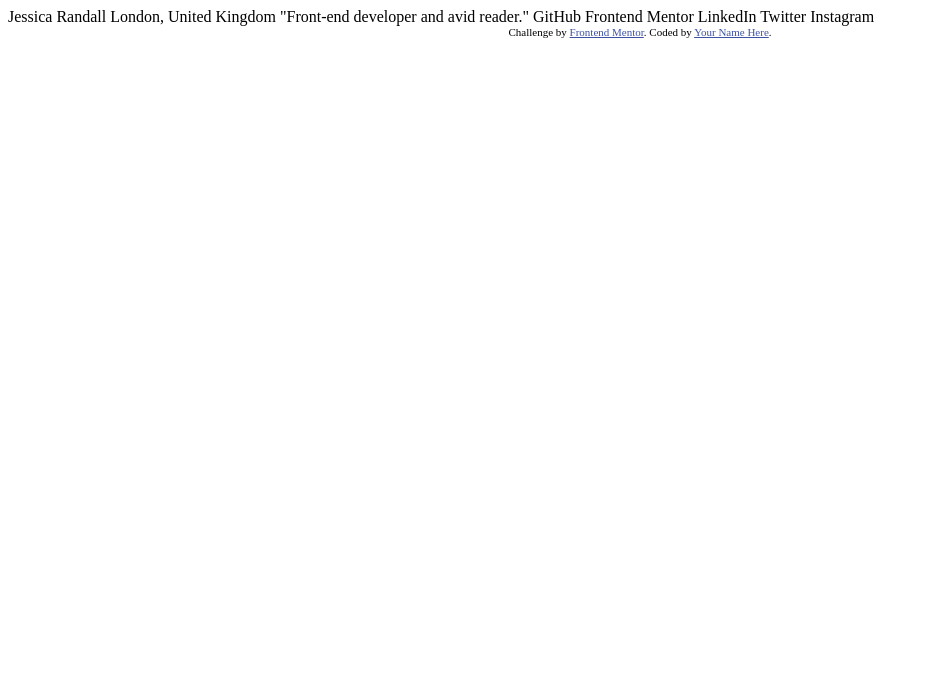
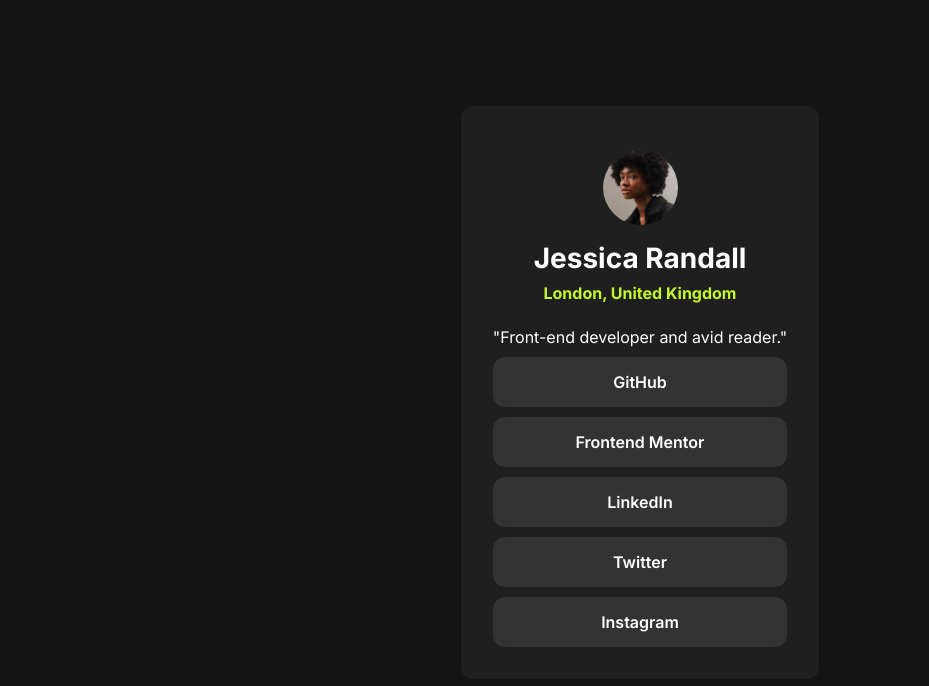
Before and after one commit to Tops9002/friendly-octo-broccoli, a plain HTML site: page index.html in a window 1280 px wide. Shown: the whole page, without its empty margins (0-929 px from the left). Drawn offline with Linux system fonts and the light colour scheme.

Commit message:
Final commit

```diff
--- a/index.html
+++ b/index.html
@@ -5,30 +5,24 @@
   <meta name="viewport" content="width=device-width, initial-scale=1.0"> <!-- displays site properly based on user's device -->
 
   <link rel="icon" type="image/png" sizes="32x32" href="./assets/images/favicon-32x32.png">
-
+  <link rel="stylesheet" href="styles.css">
   <title>Frontend Mentor | Social links profile</title>
-
-  <!-- Feel free to remove these styles or customise in your own stylesheet 👍 -->
-  <style>
-    .attribution { font-size: 11px; text-align: center; }
-    .attribution a { color: hsl(228, 45%, 44%); }
-  </style>
 </head>
 <body>
+  <div class="main">
+ <img src="./assets/images/avatar-jessica.jpeg" alt="My picture">
+<h1>Jessica Randall</h1>
+<p class="location">London, United Kingdom</p>
+<p class="occupation">"Front-end developer and avid reader."</p>
+<ul>
+  <li> <a href="#">GitHub</a></li>
+  <li ><a href="#">Frontend Mentor</a></li>
+  <li ><a href="#">LinkedIn</a></li>
+  <li ><a href="#">Twitter</a></li>
+  <li ><a href="#">Instagram</a></li>
+  </ul>
+</div>
 
-  Jessica Randall
-  London, United Kingdom
-  "Front-end developer and avid reader."
+</body>
 
-  GitHub
-  Frontend Mentor
-  LinkedIn
-  Twitter
-  Instagram
-
-  <div class="attribution">
-    Challenge by <a href="https://www.frontendmentor.io?ref=challenge" target="_blank">Frontend Mentor</a>.
-    Coded by <a href="#">Your Name Here</a>.
-  </div>
-</body>
 </html>
--- /dev/null
+++ b/styles.css
@@ -0,0 +1,58 @@
+@import url('https://fonts.googleapis.com/css2?family=Inter:ital,opsz,wght@0,14..32,100..900;1,14..32,100..900&display=swap');
+
+body {
+font-family : Inter, sans-serif;
+background-color: hsl(0, 0%, 8%);
+min-height: 100vh;
+display:grid;
+place-content: center;
+}
+*{
+    margin:0;
+    padding:0;
+    box-sizing: border-box;
+    list-style-type: none;
+    text-decoration: none;
+}
+.main{
+    background-color: hsl(0, 0%, 12%);
+    max-width: 400px;
+    padding:2rem;
+    color:hsl(0, 0%, 100%);
+    text-align: center;
+    border-radius: 12px;
+    margin-bottom:16px;
+
+}
+img{
+    border-radius: 50%;
+    width:75px;
+    margin: 0.75em;
+}
+h1{
+    font-size: 28px;
+    font-weight: 700;
+}
+.location{
+    color:hsl(75, 94%, 57%);
+    margin: 0.5rem  0 1.5rem;
+    font-weight: 700;
+}
+ul{
+    margin-top: 10px;
+}
+ul li:not(:last-child){
+    margin-bottom:10px;
+}
+ul li a{
+    display: block;
+    background-color: hsl(0, 0%, 20%);
+    color:hsl(0, 0%, 100%);
+    padding: 15px;
+    font-weight:600;
+    border-radius: 12px;
+}
+ul li a:hover{
+    color:hsl(0, 0%, 12%);
+    background-color: hsl(75, 94%, 57%);
+}
```
Also changed, not shown: 2 other files.
